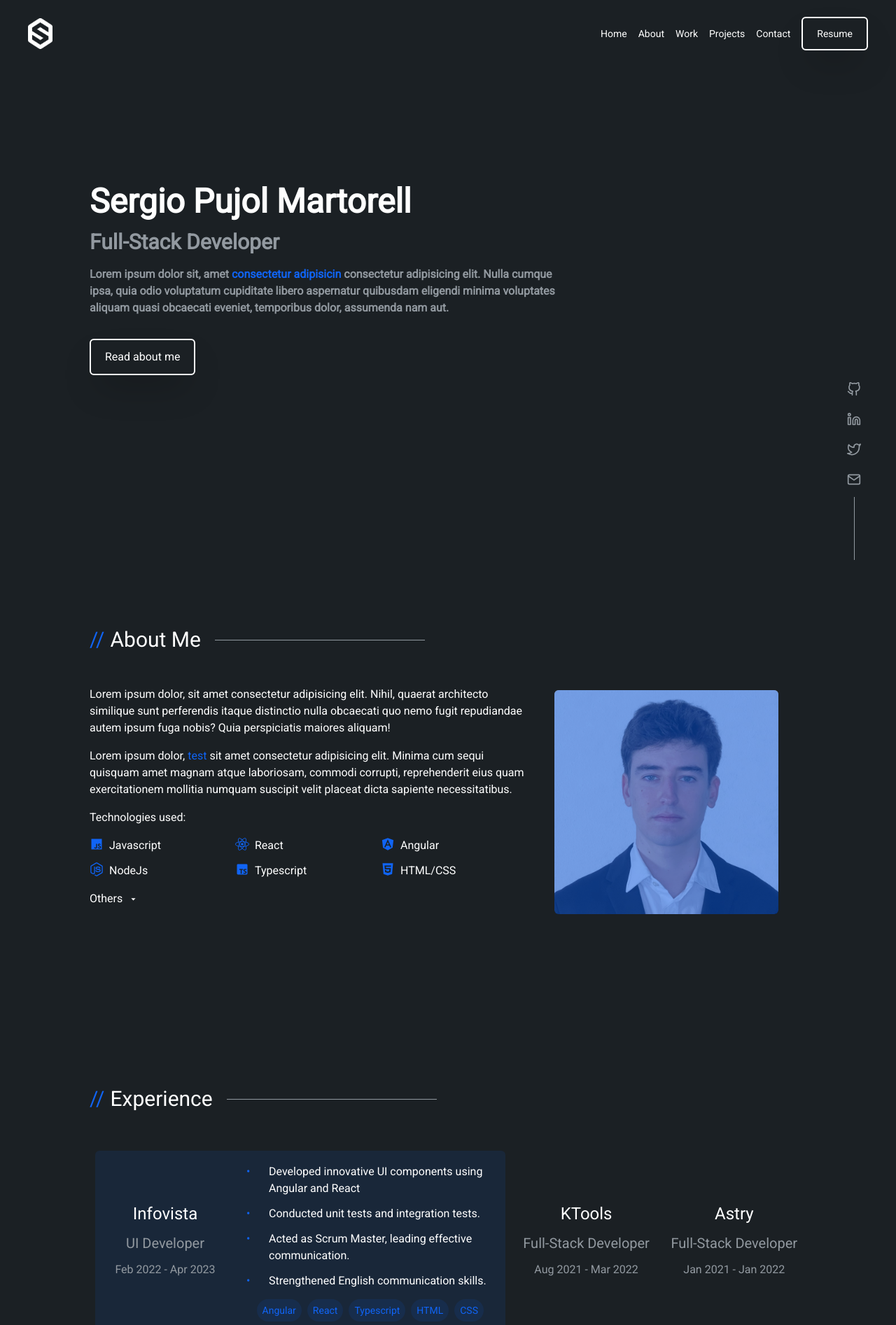
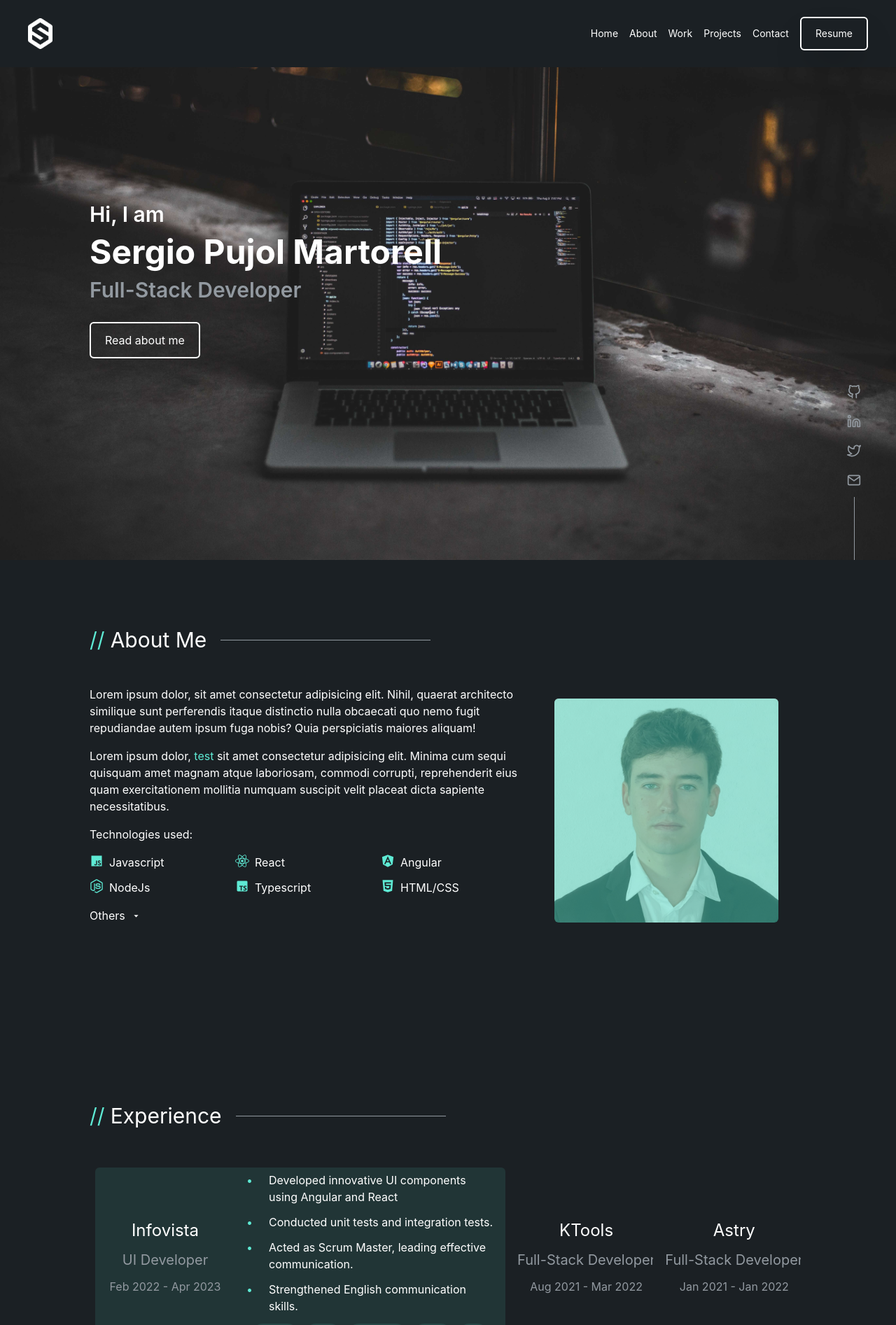
Before and after one commit to SergioPujol/SergioPujol.github.io, a Next.js app: page / in a window 1280 px wide. Shown: the top 1893 px of the page at 70% size. Built offline with nearby package versions, Linux system fonts and the light colour scheme.

Commit message:
changed initial home page look

```diff
--- a/app/components/ProjectContainer.tsx
+++ b/app/components/ProjectContainer.tsx
@@ -2,6 +2,7 @@
 import React, { useState } from 'react'
 import { IconType } from 'react-icons'
 import IconLink, { IconLinkProps } from './IconLink';
+import LanguageContainer from './LanguageContainer';
 
 export interface ProjectProps {
     title: string
@@ -28,16 +29,22 @@ const ProjectContainer: React.FC<ProjectProps> = ({
     return (
     <div className={`relative m-4 h-96 flex flex-col rounded-md bg-[url("/test.png")] bg-cover`} onMouseOver={handleMouseOver} onMouseLeave={handleMouseLeave}>
 
-        <div className={`absolute top-0 left-0 w-full h-full bg-bg-secondary ${showInfo ? 'opacity-0' : 'opacity-50'} transition-all duration-1000`}></div> {/* Background cover */}
+        <div className={`absolute top-0 left-0 w-full h-full bg-bg-secondary ${showInfo ? 'opacity-0' : 'opacity-50'} transition-all duration-500`}></div> {/* Background cover */}
 
         <div className={`absolute top-[10%] left-0 w-full h-4/5 text-center flex flex-col`}> {/* Line dividers */}
-            <div className={`absolute w-12 h-[1px] bg-white left-0 right-0 top-0 mx-auto ${showInfo ? 'scale-x-150 opacity-50' : 'opacity-25'} transition-transform duration-1000`}></div>
-            <div className={`absolute w-12 h-[1px] bg-white left-0 right-0 bottom-0 mx-auto ${showInfo ? 'scale-x-150 opacity-50' : 'opacity-25'} transition-transform duration-1000`}></div>
+            <div className={`absolute w-12 h-[1px] bg-white left-0 right-0 top-0 mx-auto ${showInfo ? 'scale-x-150 opacity-50' : 'opacity-25'} transition-transform duration-500`}></div>
+            <div className={`absolute w-12 h-[1px] bg-white left-0 right-0 bottom-0 mx-auto ${showInfo ? 'scale-x-150 opacity-50' : 'opacity-25'} transition-transform duration-500`}></div>
         </div>
 
-        <div className={`${showInfo ? '-translate-y-1/4' : 'translate-y-0'} duration-1000 flex flex-col absolute top-3/4 left-0 w-full items-center`}>
+        <div className={`${showInfo ? '-translate-y-1/4' : 'translate-y-0'} duration-500 flex flex-col absolute top-3/4 left-0 w-full items-center`}>
             <span className={`text-t-primary text-2xl`}>{title}</span>
-            <ul className={`${showInfo ? 'opacity-100' : 'opacity-0'} flex transition-opacity duration-500 list-none text-t-secondary`}>
+            <div className={`${showInfo ? 'opacity-100' : 'opacity-0'} transition-opacity duration-500 flex flex-col items-center`}>
+                {/*<ul className={`flex flex-wrap gap-x-2 gap-y-4 text-sm justify-center`}>
+                    {techs.map((tech: string) => (
+                        <li><LanguageContainer title={tech}/></li>
+                    ))}
+                </ul>*/}
+                <ul className={`flex list-none text-t-secondary`}>
                     {links.map((link: { href: string, icon: IconType }) => (
                         <li key={link.href}>
                             <IconLink {...link}/>
@@ -46,6 +53,7 @@ const ProjectContainer: React.FC<ProjectProps> = ({
                 </ul>
             </div>
         </div>
+    </div>
   )
 }
 
--- a/app/globals.css
+++ b/app/globals.css
@@ -7,6 +7,8 @@ body,
 :root {
   height: 100%;
   background-color: #1b2024;
+  font-family: -apple-system, BlinkMacSystemFont, Segoe UI, Roboto, Oxygen,
+    Ubuntu, Cantarell, Fira Sans, Droid Sans, Helvetica Neue, sans-serif;
 }
 
 section {
@@ -26,7 +28,7 @@ section {
   content: "•";
   position: absolute;
   left: 0px;
-  color: #1064f5;
+  color: #5EEAD4;
 }
 
 .section-title:after {
@@ -44,7 +46,7 @@ ul li a {
 }
 
 a.anchor {
-  background-image: linear-gradient(#1064f5 0 0);
+  background-image: linear-gradient(#5EEAD4 0 0);
   background-position: 0 100%;
   background-size: 0% 1px;
   background-repeat: no-repeat;
--- a/app/layout.tsx
+++ b/app/layout.tsx
@@ -1,10 +1,7 @@
 import './globals.css'
 import type { Metadata } from 'next'
-import { Inter, Roboto } from 'next/font/google'
 import Menu from './components/Menu'
 import LinksNav from './components/LinksNav'
-
-const roboto = Roboto({ weight: '400', subsets: ['latin'] })
 
 export const metadata: Metadata = {
   title: 'Sergio Pujol Martorell',
@@ -18,7 +15,7 @@ export default function RootLayout({
 }) {
   return (
     <html lang="en">
-      <body className={roboto.className}>
+      <body>
         <Menu />
         <LinksNav />
         <div className='px-32'>{children}</div>
--- a/app/page.tsx
+++ b/app/page.tsx
@@ -1,7 +1,6 @@
 import AboutMe from './sections/AboutMe'
 import HomeSection from './sections/HomeSection'
 import Projects from './sections/Projects'
-import Skills from './sections/Skills'
 import Work from './sections/Work'
 
 export default function Home() {
--- a/app/sections/HomeSection.tsx
+++ b/app/sections/HomeSection.tsx
@@ -7,15 +7,14 @@ const HomeSection = () => {
 
   return (
     <section id='home' className='flex h-screen'>
-        <div className='flex flex-col w-full gap-y-4 justify-center relative'>
-          {/*<hr className='h-1 bg-t-primary w-1/2 rounded-sm' />*/}
-          <span className='font-bold text-5xl text-t-primary'>Sergio Pujol Martorell</span>
-          <span className='font-semibold text-3xl text-t-secondary'>Full-Stack Developer</span>
-          <p className='font-semibold text-md text-t-secondary w-2/3'>
-            Lorem ipsum dolor sit, amet <Anchor title='consectetur adipisicin' link='test' /> consectetur adipisicing elit. Nulla cumque ipsa, quia odio voluptatum cupiditate libero aspernatur quibusdam eligendi minima voluptates aliquam quasi obcaecati eveniet, temporibus dolor, assumenda nam aut.
-          </p>
-          <div className='w-1/3 mt-4'><ScrollLink to={'aboutme'} title='Read about me' link={false} /></div>
-        </div>
+      <div className='h-screen w-full absolute top-0 left-0 bg-[url("/dev-back.jpeg")] bg-cover bg-center'></div>
+      <div className='w-full flex flex-col gap-y-3 relative justify-center'>
+        {/*<hr className='h-1 bg-t-primary w-1/2 rounded-sm' />*/}
+        <span className='font-semibold text-3xl text-t-primary'>Hi, I am</span>
+        <span className='font-bold text-5xl text-t-primary'>Sergio Pujol Martorell</span>
+        <span className='font-semibold text-3xl text-t-secondary'>Full-Stack Developer</span>
+        <div className='w-1/3 mt-4 flex'><ScrollLink to={'aboutme'} title='Read about me' link={false} /></div>
+      </div>
     </section>
   )
 }
--- a/tailwind.config.js
+++ b/tailwind.config.js
@@ -22,7 +22,7 @@ module.exports = {
         't-secondary': '#9299a0',
 
         // Custom Accent Color
-        'accent': '#1064f5'//'#5afece',
+        'accent': '#5EEAD4'//'#5afece',
       }
     },
   },
```
Also changed, not shown: public/dev-back.jpeg (added). Lines whose indentation alone changed are shown as unchanged.
